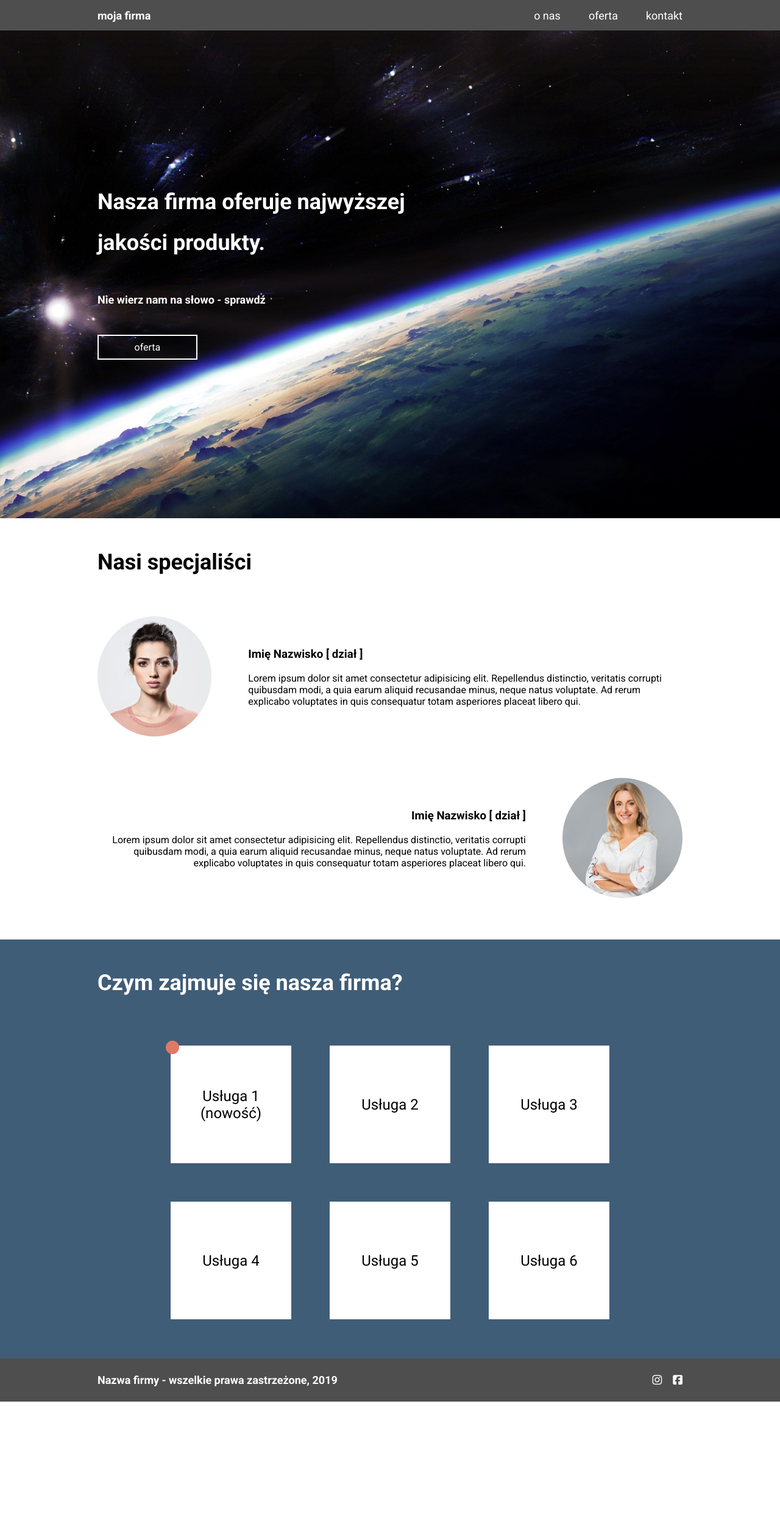
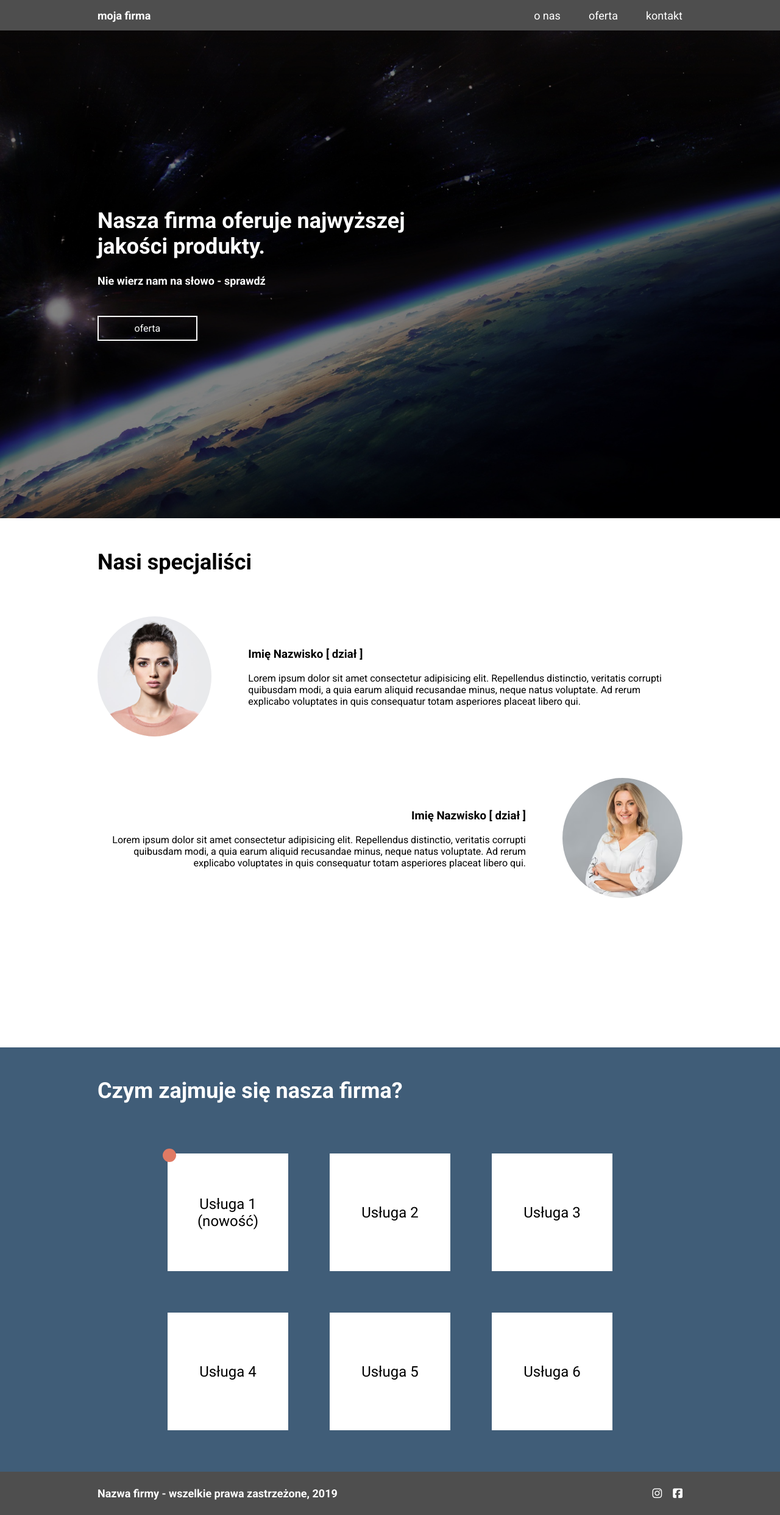
Before and after one commit to kasiawejcht/Desktop, a plain HTML site: page index.html in a window 1280 px wide. Shown: the whole page at 61% size. Before the commit the page ends 2299 px from the top, so only its background shows below. Drawn offline with Linux system fonts and the light colour scheme.

Commit message:
Add files via upload
changes: overlay, paddings

```diff
--- a/index.html
+++ b/index.html
@@ -27,7 +27,7 @@
         <div class="company">moja firma</div>
         <ul class="nav-list">
           <li class="nav-item">
-            <a href="#about us" class="nav-link">o nas</a>
+            <a href="#about-us" class="nav-link">o nas</a>
           </li>
           <li class="nav-item">
             <a href="#offer" class="nav-link">oferta</a>
@@ -44,13 +44,12 @@
       </nav>
     </div>
     <main>
-      <div class="overlay">
-        <div class="main-background">
-          <div class="main-content container">
+      <div class="main-background">
+        <div class="overlay">
+          <div class="container">
             <h1 class="main-title">Nasza firma oferuje najwyższej</h1>
             <h1 class="main-title-first">jakości produkty.</h1>
             <p class="main-title-second">Nie wierz nam na słowo - sprawdź</p>
-
             <a href="#offer" class="main-button">oferta</a>
           </div>
         </div>
@@ -59,7 +58,7 @@
 
     <div class="container specialist-container">
       <h2 class="specialists-header">Nasi specjaliści</h2>
-      <div class="specialists" id="about us">
+      <div class="specialists" id="about-us">
         <div class="specialist">
           <img class="specialist-image left-image" src="kobieta.jpg" />
           <div class="specialist-info text">
--- a/style.css
+++ b/style.css
@@ -56,13 +56,11 @@ nav a {
   cursor: not-allowed;
 }
 .overlay {
+  height: 100vh;
   width: 100%;
-  top: 0;
-  left: 0;
-  right: 0;
-  bottom: 0;
   background-color: rgba(0, 0, 0, 0.5);
-  z-index: 2;
+  align-items: center;
+  display: flex;
 }
 .main-background {
   height: 100vh;
@@ -80,6 +78,7 @@ nav a {
   font-weight: 700;
   margin-top: 0;
   text-align: left;
+  margin-bottom: 0px;
 }
 .main-title-first {
   color: white;
@@ -87,7 +86,6 @@ nav a {
   font-weight: 700;
   margin-top: 0;
   text-align: left;
-  margin-bottom: 62px;
 }
 .main-title-second {
   font-size: 18px;
@@ -111,7 +109,7 @@ nav a {
   color: #000;
 }
 .specialist-container {
-  height: 100%;
+  height: 100vh;
   padding-bottom: 68px;
 }
 .specialists-header {
@@ -155,7 +153,7 @@ nav a {
 .offer {
   background-color: #405d78;
   height: 100%;
-  padding-bottom: 64px;
+  padding-bottom: 68px;
 }
 .offer-header {
   color: white;
@@ -173,7 +171,7 @@ nav a {
   grid-template-columns: 198px 198px 198px;
   grid-template-rows: 193px 193px;
   justify-content: center;
-  grid-gap: 63px;
+  grid-gap: 68px;
 }
 .offer-box {
   display: flex;
```
